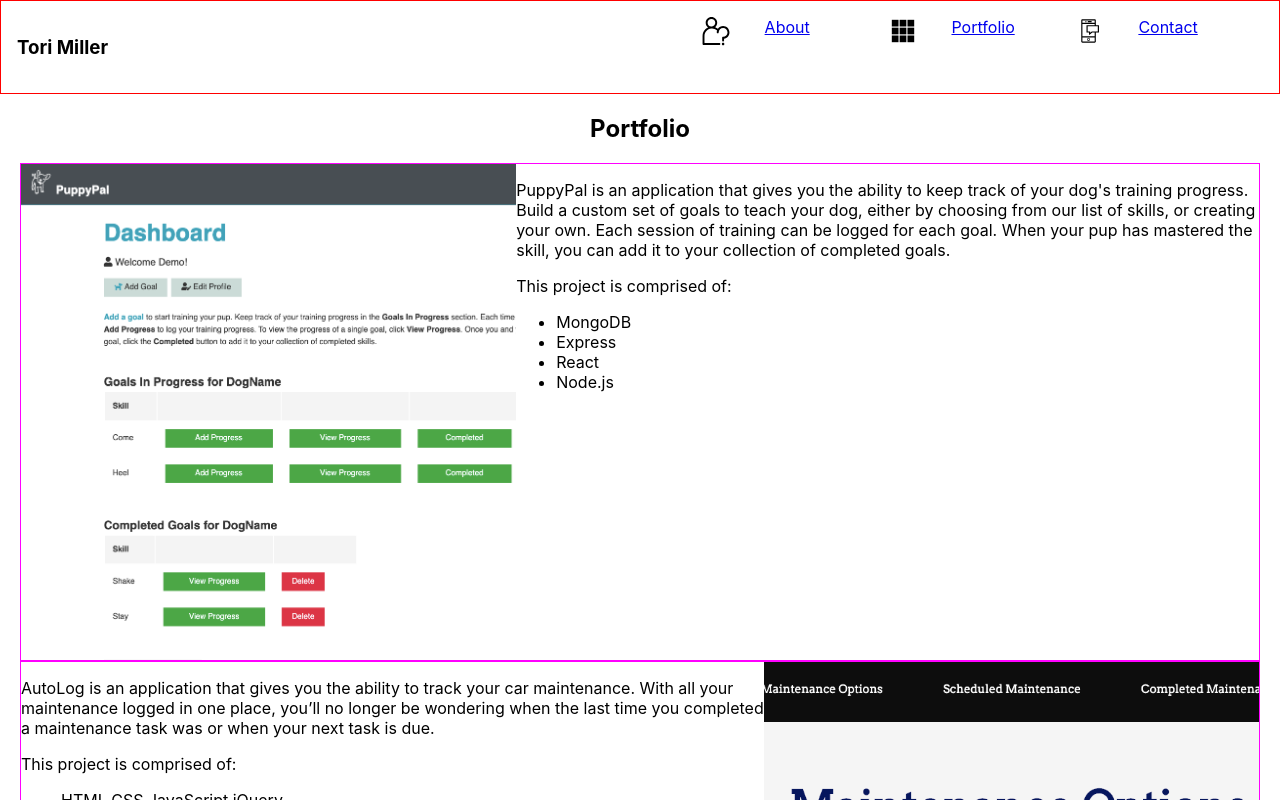
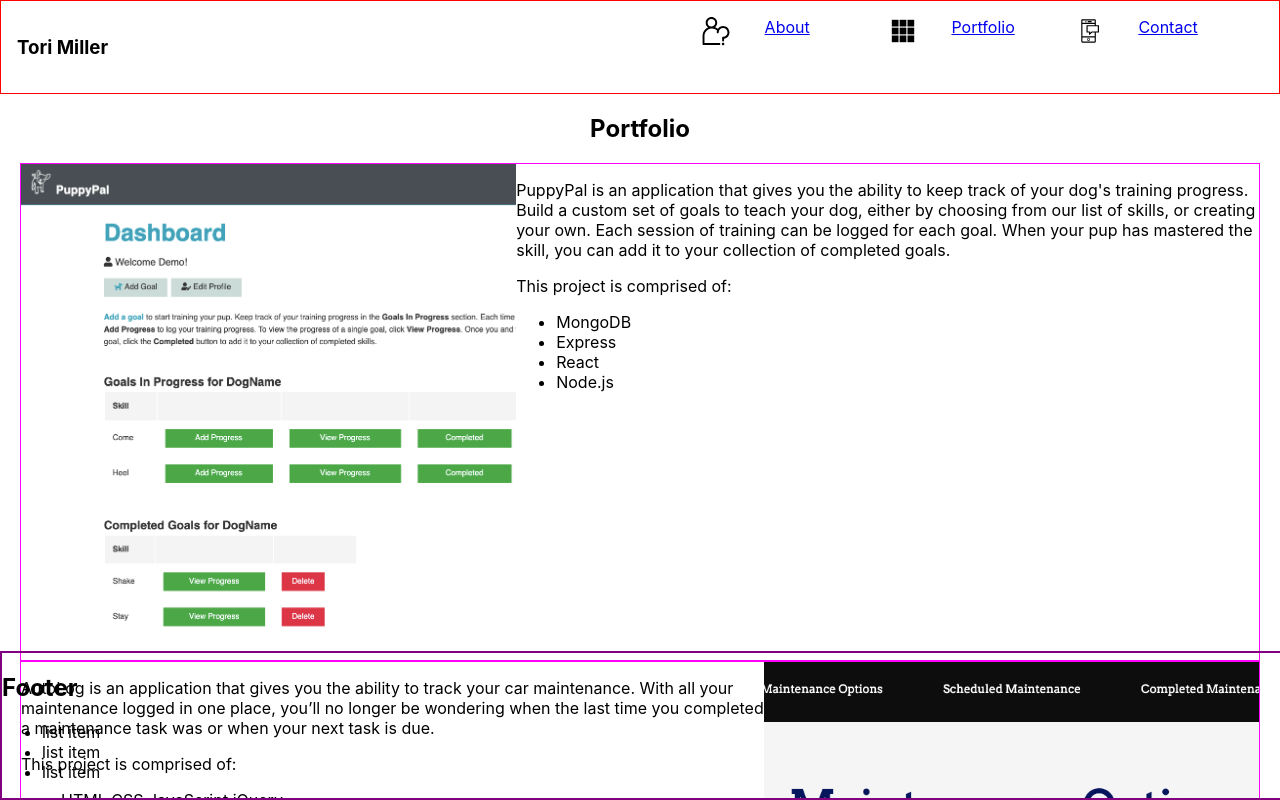
Before and after one commit to torimiller/portfolio, a React (Create React App) app in the folder client/: page /portfolio in a window 1280 px wide. Shown: the top 800 px of the page. Built offline with nearby package versions, Linux system fonts and the light colour scheme.

Commit message:
footer adjustments

```diff
--- a/client/src/App.css
+++ b/client/src/App.css
@@ -1,3 +1,8 @@
+html, body {
+  height: 100%;
+}
+
+
 /* NAV */
 
 .nav-wrapper {
@@ -61,6 +66,10 @@
 
 /* PORTFOLIO */
 
+.portfolio {
+  position: relative;
+}
+
 .portfolio-h1 {
   text-align: center;
 }
@@ -95,3 +104,19 @@
   width: 90%;
   border: .5px solid lightgray;
 } */
+
+
+/* CONTACT */
+.contact {
+  height: 100%;
+  border: 3px solid green;
+  position: relative;
+}
+
+/* FOOTER */
+.footer {
+  border: 2px solid purple;
+  width: 100%;
+  position: absolute;
+  bottom: 0;
+}
--- a/client/src/App.js
+++ b/client/src/App.js
@@ -4,6 +4,7 @@ import Navbar from './components/Nav/Navbar';
 import About from './components/About/About';
 import Portfolio from './components/Portfolio/Portfolio';
 import Contact from './components/Contact';
+import Footer from './components/Footer';
 import './App.css';
 // Redux
 import { Provider } from 'react-redux';
@@ -13,12 +14,13 @@ function App() {
   return (
     <Provider store={store}>
       <Router>
-        <section className="grid">
+      <Route exact path="/" component={ About } />
+        <section className="container">
           <Navbar className="nav"/>
-          <Route exact path="/" component={ About } />
           <Route exact path="/about" component={ About } />
           <Route exact path="/portfolio" component={ Portfolio } />
           <Route exact path="/contact" component={ Contact } />
+          <Footer />
         </section>
       </Router>
     </Provider>
--- a/client/src/components/Contact.js
+++ b/client/src/components/Contact.js
@@ -1,9 +1,13 @@
-import React from 'react';
+import React, { Fragment } from 'react';
 import { connect } from 'react-redux';
 
 const Contact = () => {
     return (
-        <h1>Contact Page</h1>
+        <div className="contact">
+            <h1>Contact Page</h1>
+            <p>Are you looking for a full stack developer? I'd love to chat.
+                Send me a message at (email here) and let's connect.</p>
+        </div>
     )
 }
 
--- /dev/null
+++ b/client/src/components/Footer.js
@@ -0,0 +1,17 @@
+import React from 'react';
+import { connect } from 'react-redux';
+
+const Footer = () => {
+    return (
+        <div className="footer">
+        <h1>Footer</h1>
+        <ul>
+            <li>list item</li>
+            <li>list item</li>
+            <li>list item</li>
+        </ul>
+        </div>
+    )
+}
+
+export default connect(null)(Footer);
--- a/client/src/components/Portfolio/Portfolio.js
+++ b/client/src/components/Portfolio/Portfolio.js
@@ -7,7 +7,7 @@ import twitter from './img/twitter.png';
 
 const Portfolio = () => {
     return (
-        <Fragment>
+        <div className="portfolio">
             <h1 className="portfolio-h1">Portfolio</h1>
             <div className="portfolio-wrapper">
                 <div className="portfolio-piece-left">
@@ -53,7 +53,7 @@ const Portfolio = () => {
                     </div>
                 </div>
             </div>
-        </Fragment>
+        </div>
     )
 }
 
```
